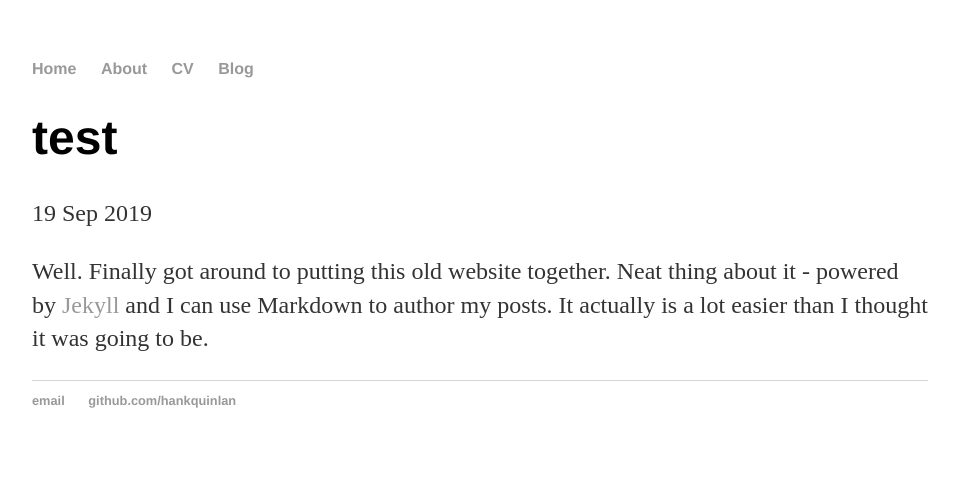
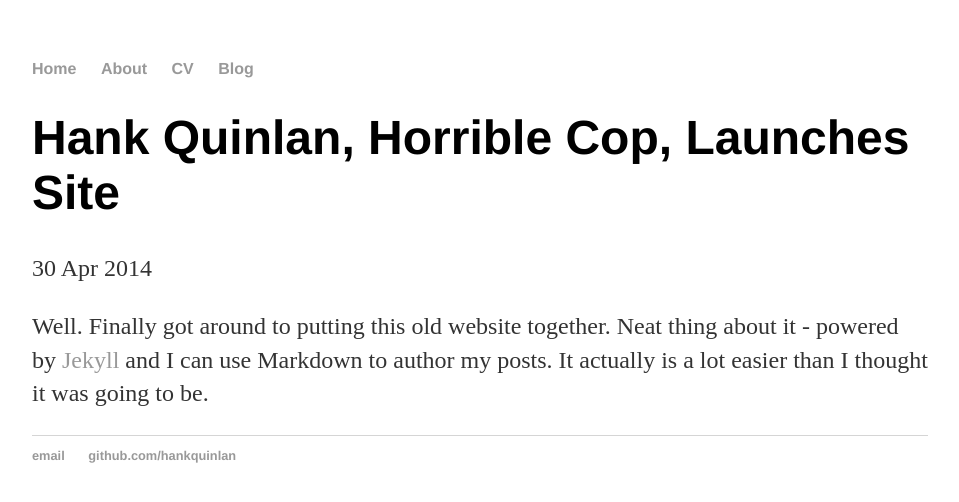
Before and after one commit to bayu-wilson/oldbayu-wilson.github.io, a Jekyll site: the page built from _posts/2014-04-30-hank-quinlan-site-launched.md, in a window 1280 px wide. Shown: the top 502 px of the page, without its empty margins (160-1119 px from the left). Built offline with Jekyll 4.4.1, drawn with Linux system fonts in a browser that asks for light colours.

Commit message:
Update and rename 2019-09-19-bayu-wilson-site-launch.md to 2014-04-30-hank-quinlan-site-launched.md

```diff
--- a/_posts/2019-09-19-bayu-wilson-site-launch.md
+++ b/_posts/2014-04-30-hank-quinlan-site-launched.md
@@ -1,7 +1,7 @@
 ---
 layout: post
-title: "test"
-date: 2019-09-19
+title: "Hank Quinlan, Horrible Cop, Launches Site"
+date: 2014-04-30
 ---
 
 Well. Finally got around to putting this old website together. Neat thing about it - powered by [Jekyll](http://jekyllrb.com) and I can use Markdown to author my posts. It actually is a lot easier than I thought it was going to be.
```
